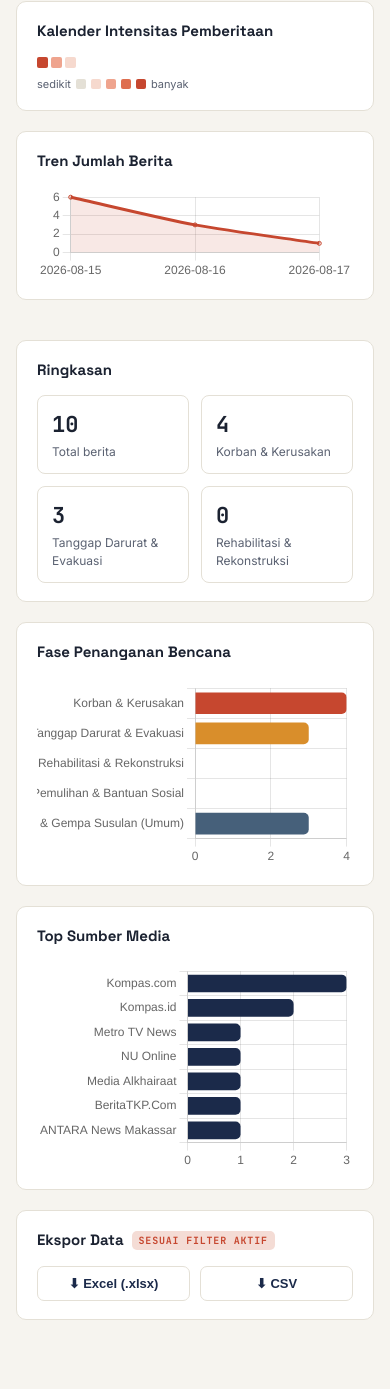
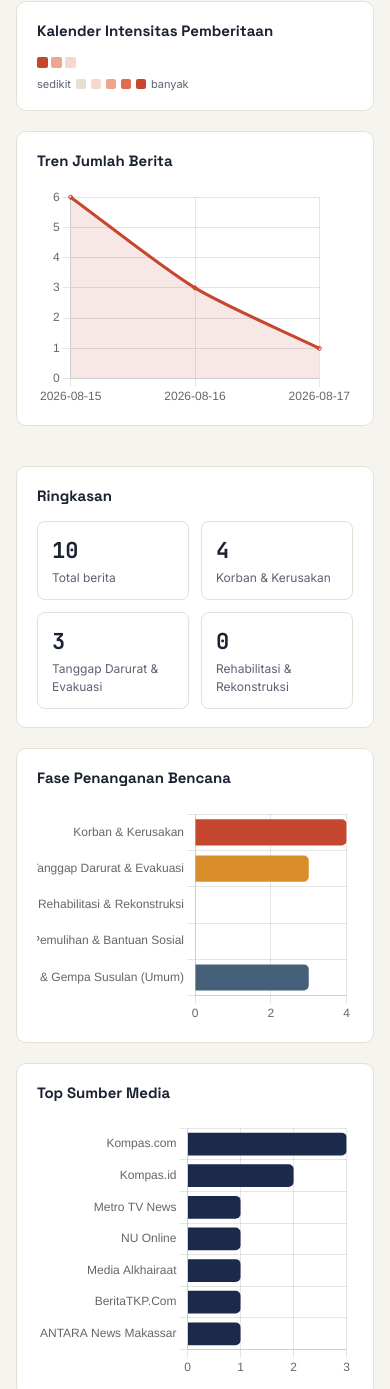
Before and after one commit to yanuprasetyo/monitor_gempa_flores, a plain HTML site: page index.html in a window 390 px wide. Shown: the part 2562-3951 px from the top of the page. Drawn offline with nearby package versions, Linux system fonts and the light colour scheme.

Commit message:
Enhance charts with responsive and aspect ratio settings
Added responsive design features to chart elements.

```diff
--- a/index.html
+++ b/index.html
@@ -268,6 +268,8 @@
   }
   .export-btn:hover{background:var(--steel-soft);}
 
+  .chart-box{position:relative;width:100%;}
+
   .heatmap{display:flex;flex-wrap:wrap;gap:3px;}
   .heatmap .cell{
     width:11px;height:11px;border-radius:2px;
@@ -365,7 +367,7 @@
 
       <div class="card">
         <h2>Tren Jumlah Berita</h2>
-        <canvas id="trendChart" height="90"></canvas>
+        <div class="chart-box" style="height:220px;"><canvas id="trendChart"></canvas></div>
       </div>
     </div>
 
@@ -377,12 +379,12 @@
 
       <div class="card">
         <h2>Fase Penanganan Bencana</h2>
-        <canvas id="phaseChart" height="180"></canvas>
+        <div class="chart-box" style="height:220px;"><canvas id="phaseChart"></canvas></div>
       </div>
 
       <div class="card">
         <h2>Top Sumber Media</h2>
-        <canvas id="sourceChart" height="200"></canvas>
+        <div class="chart-box" style="height:260px;"><canvas id="sourceChart"></canvas></div>
       </div>
 
       <div class="card">
@@ -601,6 +603,8 @@ function renderPhaseChart(){
     data: { labels, datasets: [{ data, backgroundColor: colors, borderRadius: 5 }] },
     options: {
       indexAxis: 'y',
+      responsive: true,
+      maintainAspectRatio: false,
       plugins: { legend: { display: false } },
       scales: { x: { beginAtZero: true, ticks: { precision: 0 } } }
     }
@@ -621,6 +625,8 @@ function renderSourceChart(){
     },
     options: {
       indexAxis: 'y',
+      responsive: true,
+      maintainAspectRatio: false,
       plugins: { legend: { display: false } },
       scales: { x: { beginAtZero: true, ticks: { precision: 0 } } }
     }
@@ -651,6 +657,8 @@ function renderTrendChart(){
       }]
     },
     options: {
+      responsive: true,
+      maintainAspectRatio: false,
       plugins: { legend: { display: false } },
       scales: { y: { beginAtZero: true, ticks: { precision: 0 } } }
     }
```
